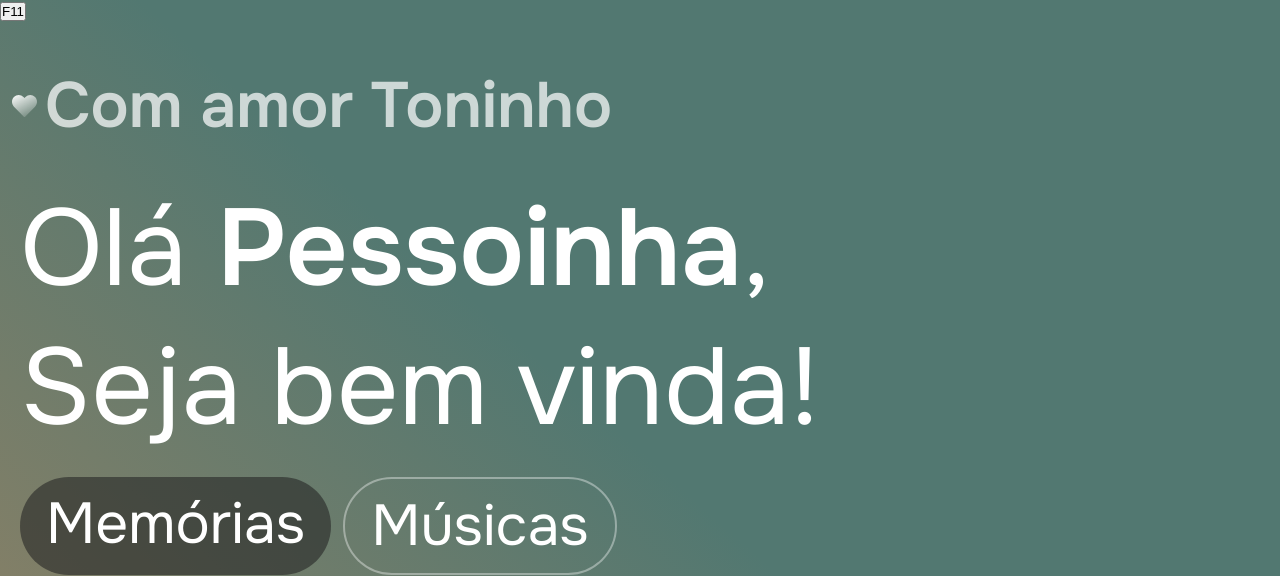
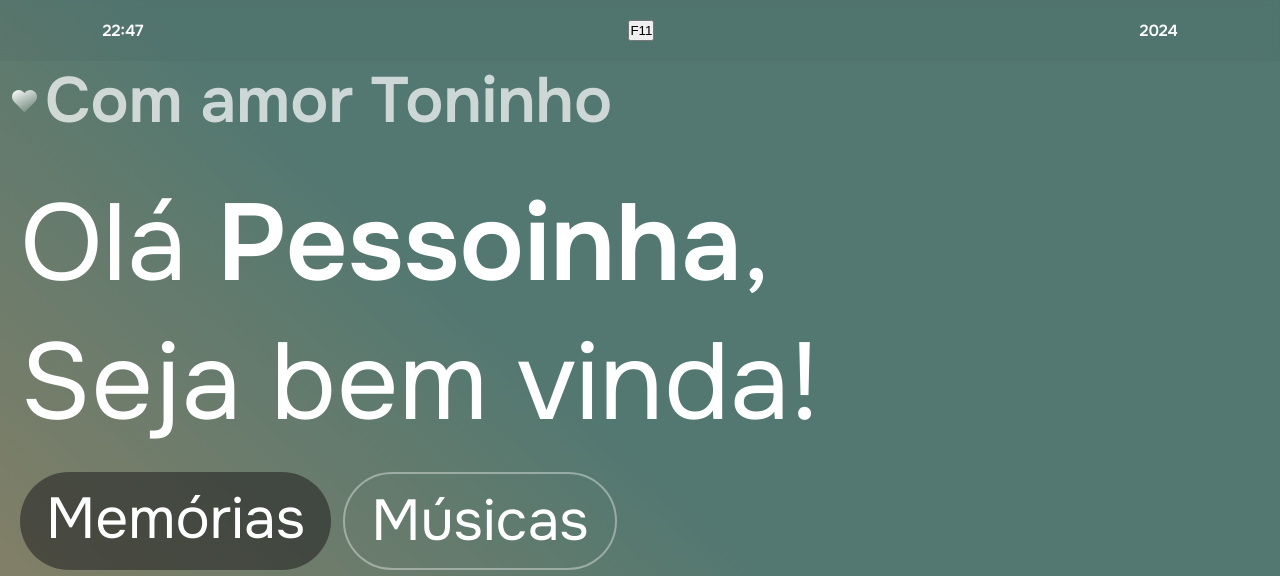
Before and after one commit to WithLoveTony/CA, a plain HTML site: page index.html in a window 1280 px wide. Shown: the top 576 px of the page. Drawn offline with Linux system fonts and the light colour scheme.

Commit message:
status bar test

```diff
--- a/css/main.css
+++ b/css/main.css
@@ -16,8 +16,22 @@ body {
     font-family: 'Onest';
 }
 
+.statusBar{
+    position: fixed;
+    top: 0;
+    display: flex;
+    justify-content: space-between;
+    width: 100%;
+    padding: 20px 8vw;
+    -webkit-backdrop-filter: blur(8px);
+    backdrop-filter: blur(8px);
+    background: #33333309;
+    z-index: 6;
+    font-weight: 600;
+}
+
 .header {
-    margin-top: 4vh;
+    margin-top: 6vh;
 }
 
 .headLogo {
--- a/js/index.js
+++ b/js/index.js
@@ -15,3 +15,19 @@ button.addEventListener('click', () => {
     alert("Seu navegador não suporta o modo de tela cheia.");
   }
 });
+
+function updateTime() {
+    const now = new Date();
+
+    const hours = now.getHours().toString().padStart(2, '0');
+    const minutes = now.getMinutes().toString().padStart(2, '0');
+    const seconds = now.getSeconds().toString().padStart(2, '0');
+
+    document.getElementById('time').textContent = `${hours}:${minutes}`;
+  }
+
+  const currentYear = new Date().getFullYear();
+  document.getElementById('year').textContent = `${currentYear}`;
+
+  setInterval(updateTime, 1000);
+  updateTime();
```
